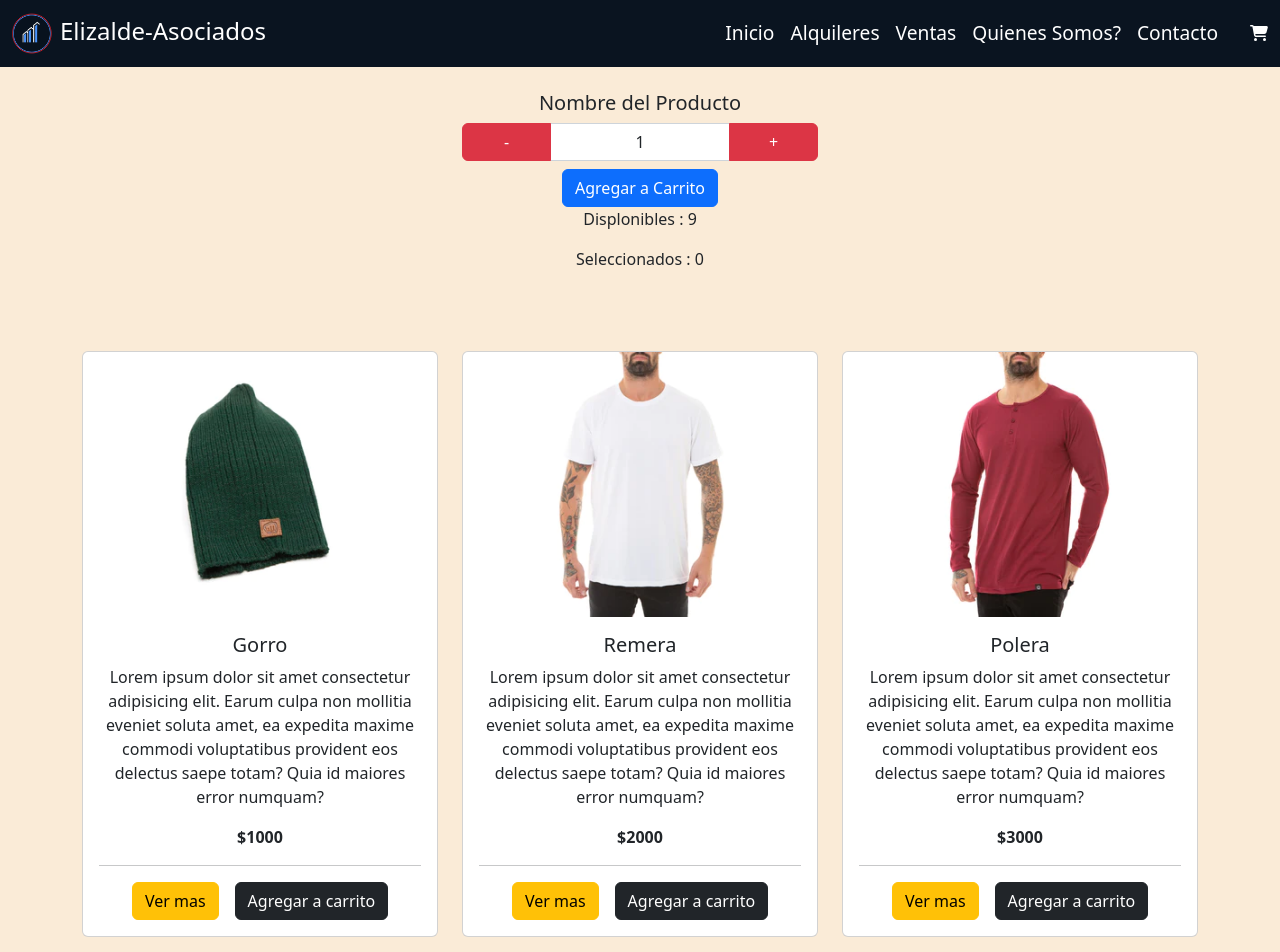
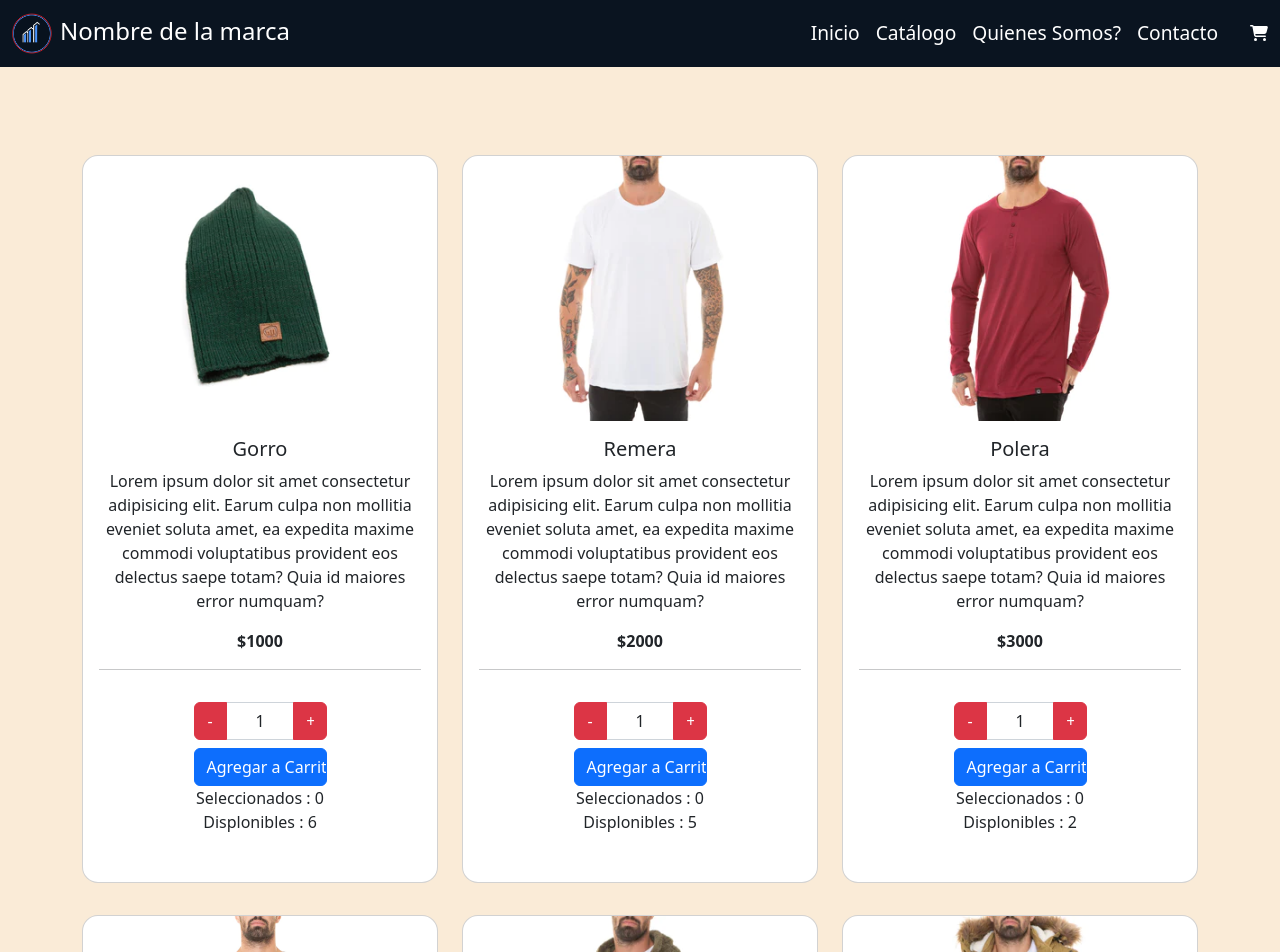
Before and after one commit to AgustinPaparo/Ecommerce-Paparo, a React (Create React App) app: page / in a window 1280 px wide. Shown: the top 952 px of the page. Built offline with nearby package versions, Linux system fonts and the light colour scheme.

Commit message:
Catálogo con MAPS y Promises 2.0

```diff
--- a/src/components/Contenido.jsx
+++ b/src/components/Contenido.jsx
@@ -1,13 +1,10 @@
 import React from "react";
 import ItemListContainer from "./ItemListContainer"
-import ItemCount from "./ItemCount";
 
 const Contenido = () => {
   return (
     <div id="contenido" className="py-4" >
-          <ItemCount stock={9} initial={1} onAdd={0}/>
             <ItemListContainer />
-
     </div>
   );
 };
--- a/src/components/Item.jsx
+++ b/src/components/Item.jsx
@@ -1,16 +1,16 @@
 import React from "react";
+import ItemCount from "./ItemCount";
 
-const Item = ({id, nombre, imagen, descripcion, precio }) => {
+const Item = ({ nombre, imagen, descripcion, precio, stock }) => {
 	return (
 
-			<div className="card text-center">
+			<div className="card rounded-4 text-center">
 				<img src={imagen} alt={nombre} className=" mx-auto w-75 " />
 				<div className="card-body text-center">
 					<h5 className="card-title">{nombre}</h5>
 					<p className="card-text">{descripcion}</p>
 					<b>${precio}</b><hr />
-					<button className="btn btn-warning mx-2">Ver mas</button>
-					<button className="btn btn-dark mx-2">Agregar a carrito</button>
+					<ItemCount stock={stock} initial={1} onAdd={0}/>
 				</div>
 			</div>
 
--- a/src/components/ItemCount.jsx
+++ b/src/components/ItemCount.jsx
@@ -24,10 +24,9 @@ const ItemCount = ({ stock, initial, onAdd }) => {
   };
 
   return (
-    <div className="container  text-center">
+    <div className="container card-body">
       <div className="row justify-content-center">
-        <div className="col-4 ">
-          <h5>Nombre del Producto</h5>
+        <div className="col-6 ">
           <div className="input-group ">
             <input
               className="btn btn-danger col-3"
@@ -52,15 +51,15 @@ const ItemCount = ({ stock, initial, onAdd }) => {
           </div>
           <input
             type="button"
-            className="btn btn-primary mt-2"
+            className="btn btn-primary mt-2 col-12"
             value="Agregar a Carrito"
             onClick={() => {
               agregarProducto();
             }}
           />
         </div>
-        <p>Displonibles : {itemStock}</p>
-        <p>Seleccionados : {ItemAdd}</p>
+        <p className="mb-0">Seleccionados : {ItemAdd}</p>
+        <p >Displonibles : {itemStock}</p>
       </div>
     </div>
   );
--- a/src/components/ItemList.jsx
+++ b/src/components/ItemList.jsx
@@ -12,6 +12,7 @@ const ItemList = ({ items }) => {
             imagen={item.imagen}
             precio={item.precio}
             descripcion={item.descripcion}
+            stock={item.stock}
           />
         </div>
 			))}
--- a/src/components/NavBar.jsx
+++ b/src/components/NavBar.jsx
@@ -14,7 +14,7 @@ const NavBar = () => {
             width="40"
             className="me-2 d-inline-block img-fluid "
           />
-          Elizalde-Asociados
+          Nombre de la marca
         </a>
         <button
           className="navbar-toggler"
@@ -32,34 +32,9 @@ const NavBar = () => {
           id="navbarNav"
         >
           <ul className="navbar-nav ">
-            {/* <li className="nav-item">
-              <a className="nav-link active" aria-current="page" href="#">
-                Inicio
-              </a>
-            </li>
-            <li className="nav-item ">
-              <a className="nav-link" href="#">
-                Alquileres
-              </a>
-            </li>
-            <li className="nav-item">
-              <a className="nav-link" href="#">
-                Ventas
-              </a>
-            </li>
-            <li className="nav-item">
-              <a className="nav-link" href="#">
-                Quienes Somos?
-              </a>
-            </li>
-            <li className="nav-item">
-              <a className="nav-link" href="#">
-                Contacto
-              </a>
-            </li> */}
+
             <ItemListNav  nav="Inicio"/>
-            <ItemListNav  nav="Alquileres"/>
-            <ItemListNav  nav="Ventas"/>
+            <ItemListNav  nav="Catálogo"/>
             <ItemListNav  nav="Quienes Somos?"/>
             <ItemListNav  nav="Contacto"/>
           </ul>
```
